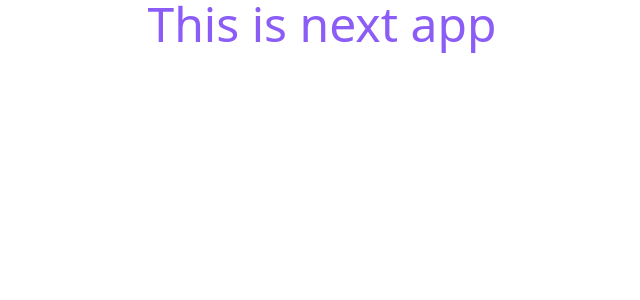
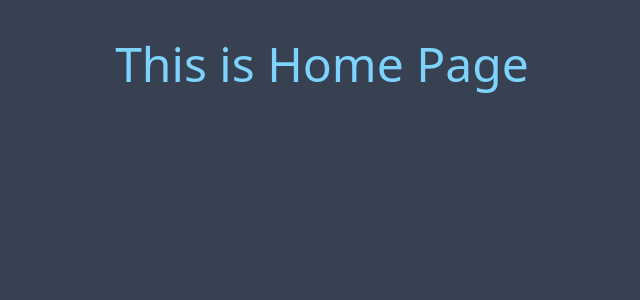
Before and after one commit to searchsakib/exploring-nextjs, a Next.js app: page / in a window 1280 px wide. Shown: the top 300 px of the page, without its empty margins (318-958 px from the left). Built offline with nearby package versions, Linux system fonts and the light colour scheme.

Commit message:
changed the bg of home page

```diff
--- a/src/app/page.js
+++ b/src/app/page.js
@@ -2,9 +2,9 @@ import React from 'react';
 
 const HomePage = () => {
   return (
-    <div>
-      <h2 className="text-5xl text-center text-violet-500 font-medium">
-        This is next app
+    <div className="h-screen bg-gray-700">
+      <h2 className="text-5xl text-center text-sky-300 font-medium p-10">
+        This is Home Page
       </h2>
     </div>
   );
```
